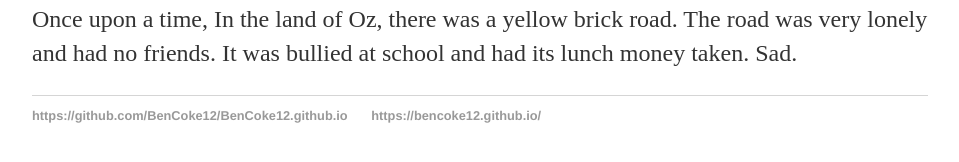
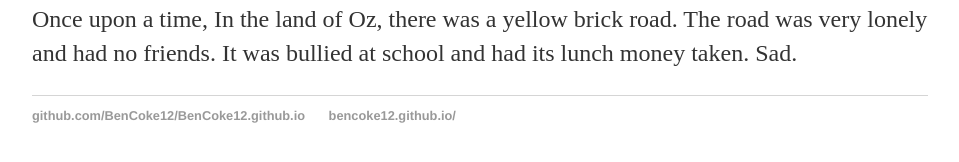
Before and after one commit to BenCoke12/BenCoke12.github.io, a Jekyll site: the page built from index.html, in a window 1280 px wide. Shown: the part 194-356 px from the top of the page, without its empty margins (160-1119 px from the left). Built offline with Jekyll 4.4.1, drawn with Linux system fonts in a browser that asks for light colours; some of the changed lines change nothing that is shown.

Commit message:
Update default.html

```diff
--- a/_layouts/default.html
+++ b/_layouts/default.html
@@ -20,8 +20,8 @@
     </div>
     <footer>
       <ul>
-        <li><a href="https://github.com/BenCoke12/BenCoke12.github.io">https://github.com/BenCoke12/BenCoke12.github.io</a></li>
-        <li><a href="https://bencoke12.github.io/">https://bencoke12.github.io/</a></li>
+        <li><a href="https://github.com/BenCoke12/BenCoke12.github.io">github.com/BenCoke12/BenCoke12.github.io</a></li>
+        <li><a href="https://bencoke12.github.io/">bencoke12.github.io/</a></li>
       </ul>
     </footer>
   </body>
```
